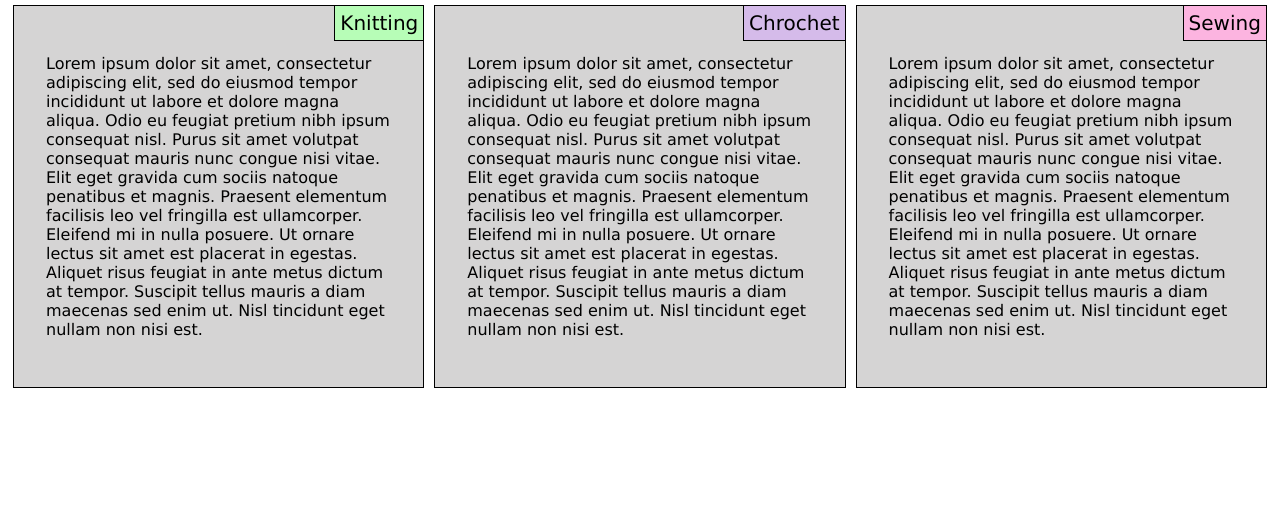
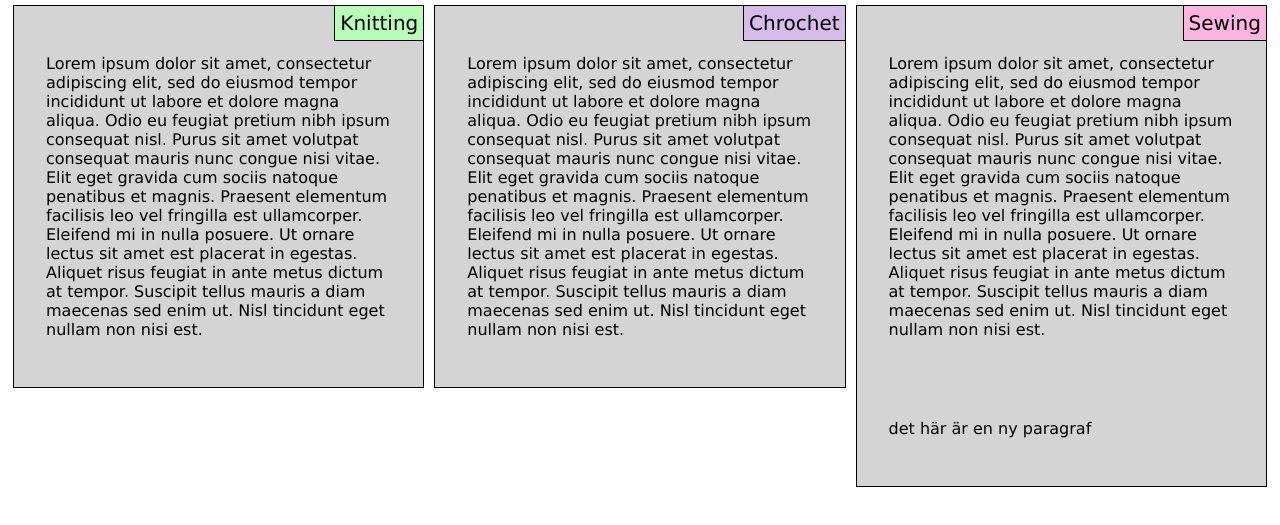
Before and after one commit to sofievd/Html-and-CSS-course, a plain HTML site: page Module2-solution/index.html in a window 1280 px wide. Shown: the part 81-606 px from the top of the page. Drawn offline with Linux system fonts and the light colour scheme.

Commit message:
Update index.html

```diff
--- a/Module2-solution/index.html
+++ b/Module2-solution/index.html
@@ -31,6 +31,7 @@
         <span class="label " id="Sewing">Sewing</span>
         <p>Lorem ipsum dolor sit amet, consectetur adipiscing elit, sed do eiusmod tempor incididunt ut labore et dolore magna aliqua. Odio eu feugiat pretium nibh ipsum consequat nisl. Purus sit amet volutpat consequat mauris nunc congue nisi vitae. Elit eget gravida cum sociis natoque penatibus et magnis. Praesent elementum facilisis leo vel fringilla est ullamcorper. Eleifend mi in nulla posuere. Ut ornare lectus sit amet est placerat in egestas. Aliquet risus feugiat in ante metus dictum at tempor. Suscipit tellus mauris a diam maecenas sed enim ut. Nisl tincidunt eget nullam non nisi est.
         </p>
+        <p> det här är en ny paragraf</p>
     </div>
 </div>
 </body>
```
